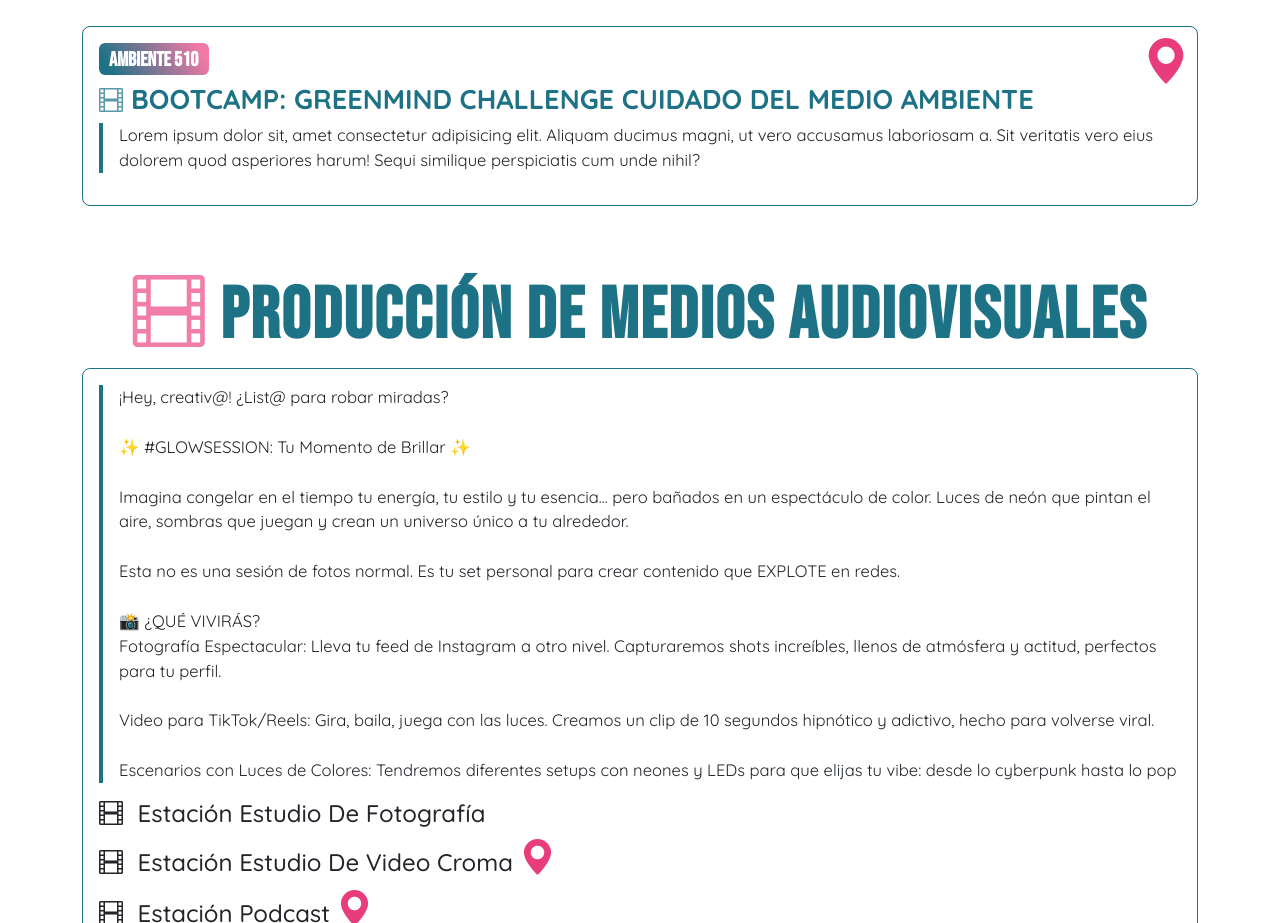
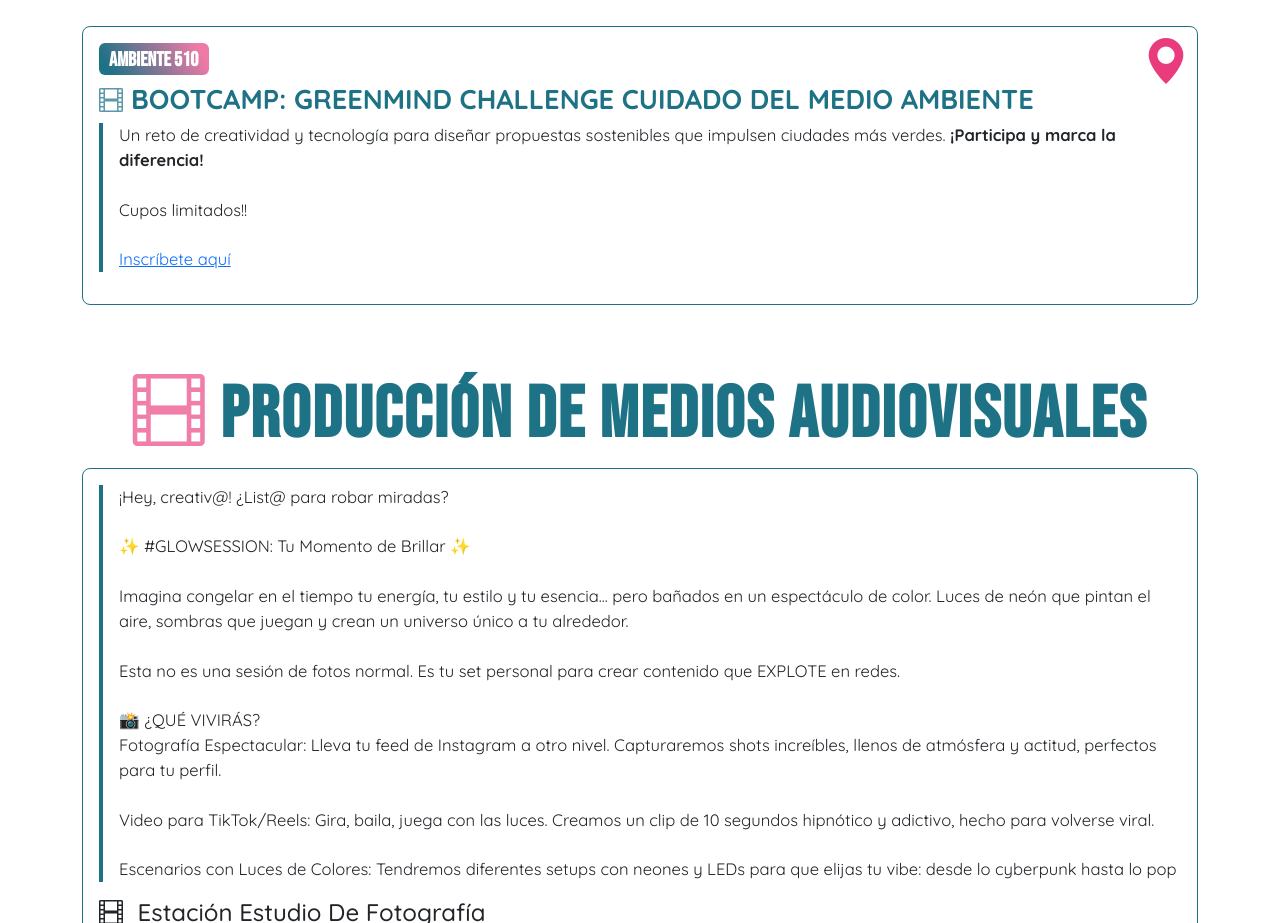
Before and after one commit to Danielopezf/inlogtic2025, a plain HTML site: page proyectos.html in a window 1280 px wide. Shown: the part 5636-6559 px from the top of the page. Drawn offline with nearby package versions, Linux system fonts and the light colour scheme.

Commit message:
Add files via upload

```diff
--- a/proyectos.html
+++ b/proyectos.html
@@ -339,7 +339,11 @@
           <h3 class="badge">Ambiente 510</h3>
           <a href="#" data-bs-toggle="modal" data-bs-target="#510"><i class="bi bi-geo-alt-fill"></i></a>
           <h4><span class="me-2"><i class="bi bi-film"></i></span>Bootcamp: Greenmind challenge cuidado del medio ambiente</h4>
-          <p>Lorem ipsum dolor sit, amet consectetur adipisicing elit. Aliquam ducimus magni, ut vero accusamus laboriosam a. Sit veritatis vero eius dolorem quod asperiores harum! Sequi similique perspiciatis cum unde nihil?</p>
+          <p>Un reto de creatividad y tecnología para diseñar propuestas sostenibles que impulsen ciudades más verdes. <strong>¡Participa y marca la diferencia!</strong>
+            <br><br>Cupos limitados!!
+            <br><br>
+            <a href="https://docs.google.com/forms/d/e/1FAIpQLSd8M1-mtxsaF1NEkkdJk8xgFjAis7FEAZXCkLMKG9uXaLH4eg/viewform" target="_blank">Inscríbete aquí</a>
+          </p>
 
         </figure>
 
```
